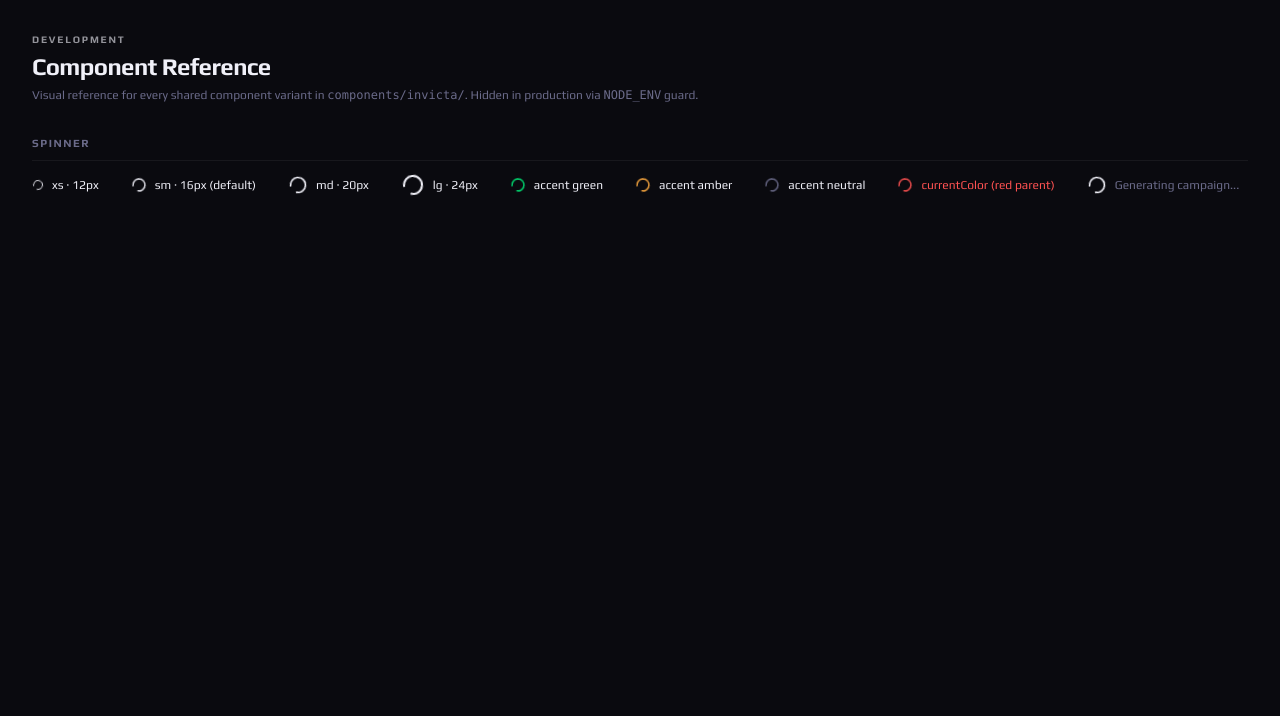
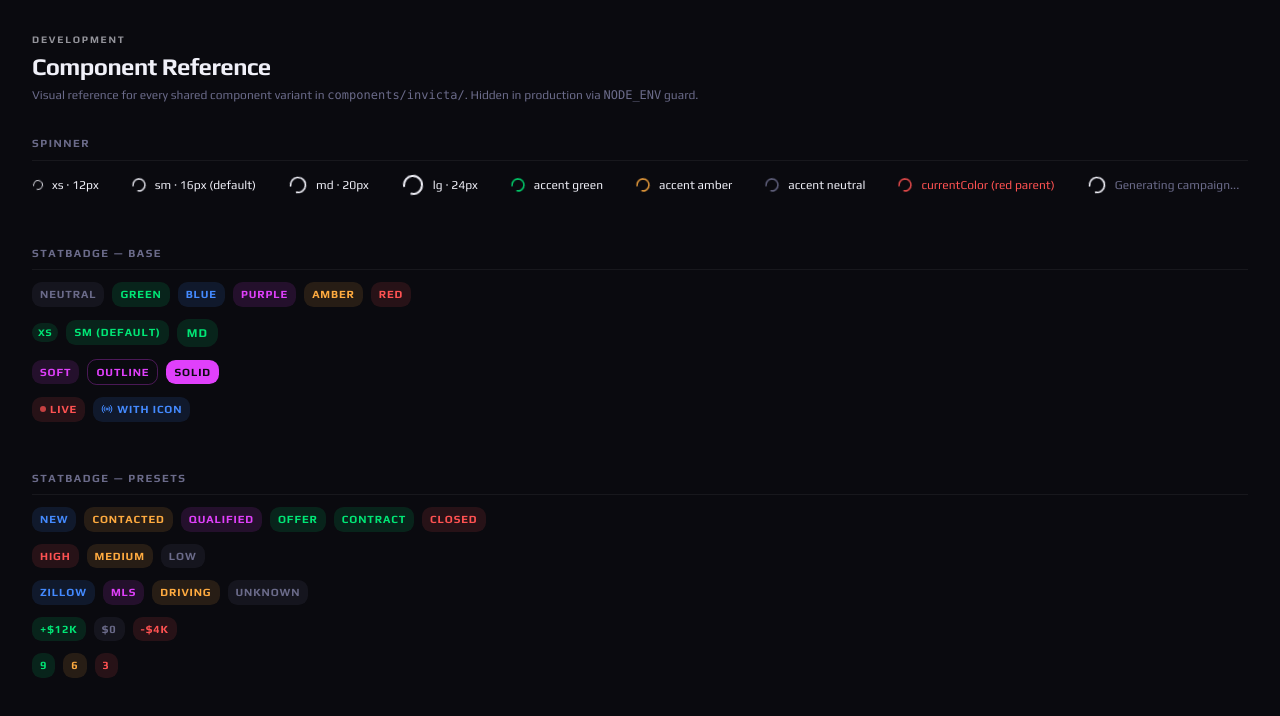
Before and after one commit to lawnmower321/invicta-ai, a Next.js app: page /dev/components in a window 1280 px wide. Shown: the top 716 px of the page. Built offline with nearby package versions, Linux system fonts and the light colour scheme.

Commit message:
feat(invicta): StatBadge + 5 preset badges (Stage/Priority/Source/Spread/Score)

```diff
--- a/app/dev/components/page.tsx
+++ b/app/dev/components/page.tsx
@@ -1,5 +1,12 @@
 import { notFound } from "next/navigation"
 import { Spinner } from "@/components/invicta/Spinner"
+import { StatBadge } from "@/components/invicta/StatBadge"
+import { StageBadge } from "@/components/invicta/badges/StageBadge"
+import { PriorityBadge } from "@/components/invicta/badges/PriorityBadge"
+import { SourceBadge } from "@/components/invicta/badges/SourceBadge"
+import { SpreadBadge } from "@/components/invicta/badges/SpreadBadge"
+import { ScoreBadge } from "@/components/invicta/badges/ScoreBadge"
+import { Radio } from "lucide-react"
 
 export default function DevComponentsPage() {
   if (process.env.NODE_ENV === "production") notFound()
@@ -37,6 +44,67 @@ export default function DevComponentsPage() {
             <Spinner size="md" label="Generating campaign..." />
           </div>
         </section>
+
+        <section>
+          <h2 className="text-[11px] font-bold uppercase tracking-[0.14em] text-muted-foreground pb-2 mb-3 border-b border-white/[0.06]">
+            StatBadge — base
+          </h2>
+          <div className="space-y-3">
+            <div className="flex items-center gap-2 flex-wrap">
+              {(["neutral","green","blue","purple","amber","red"] as const).map(a => (
+                <StatBadge key={a} label={a} accent={a} />
+              ))}
+            </div>
+            <div className="flex items-center gap-2 flex-wrap">
+              <StatBadge label="xs" accent="green" size="xs" />
+              <StatBadge label="sm (default)" accent="green" size="sm" />
+              <StatBadge label="md" accent="green" size="md" />
+            </div>
+            <div className="flex items-center gap-2 flex-wrap">
+              <StatBadge label="soft" accent="purple" variant="soft" />
+              <StatBadge label="outline" accent="purple" variant="outline" />
+              <StatBadge label="solid" accent="purple" variant="solid" />
+            </div>
+            <div className="flex items-center gap-2 flex-wrap">
+              <StatBadge label="LIVE" accent="red" pulse />
+              <StatBadge label="With icon" accent="blue" icon={Radio} />
+            </div>
+          </div>
+        </section>
+
+        <section>
+          <h2 className="text-[11px] font-bold uppercase tracking-[0.14em] text-muted-foreground pb-2 mb-3 border-b border-white/[0.06]">
+            StatBadge — presets
+          </h2>
+          <div className="space-y-3">
+            <div className="flex items-center gap-2 flex-wrap">
+              {(["new","contacted","qualified","offer","contract","closed"] as const).map(s => (
+                <StageBadge key={s} stage={s} />
+              ))}
+            </div>
+            <div className="flex items-center gap-2 flex-wrap">
+              <PriorityBadge priority="high" />
+              <PriorityBadge priority="medium" />
+              <PriorityBadge priority="low" />
+            </div>
+            <div className="flex items-center gap-2 flex-wrap">
+              <SourceBadge source="Zillow" />
+              <SourceBadge source="MLS" />
+              <SourceBadge source="Driving" />
+              <SourceBadge source="Unknown" />
+            </div>
+            <div className="flex items-center gap-2 flex-wrap">
+              <SpreadBadge value={12000} />
+              <SpreadBadge value={0} />
+              <SpreadBadge value={-3500} />
+            </div>
+            <div className="flex items-center gap-2 flex-wrap">
+              <ScoreBadge score={9} />
+              <ScoreBadge score={6} />
+              <ScoreBadge score={3} />
+            </div>
+          </div>
+        </section>
       </main>
     </div>
   )
--- /dev/null
+++ b/components/invicta/StatBadge.tsx
@@ -0,0 +1,61 @@
+import type { LucideIcon } from "lucide-react"
+import { cn } from "@/lib/utils"
+import { accent as accentToken } from "./tokens"
+import type { AccentColor } from "./types"
+
+export type StatBadgeSize = "xs" | "sm" | "md"
+
+type StatBadgeProps = {
+  label: string
+  accent?: AccentColor
+  size?: StatBadgeSize
+  icon?: LucideIcon
+  variant?: "soft" | "outline" | "solid"
+  pulse?: boolean
+}
+
+const SIZE_CLASSES: Record<StatBadgeSize, string> = {
+  xs: "text-[10px] px-1.5 py-0.5 rounded-md",
+  sm: "text-[11px] px-2 py-1 rounded-md",
+  md: "text-xs px-2.5 py-1.5 rounded-lg",
+}
+
+const ICON_PX: Record<StatBadgeSize, number> = { xs: 10, sm: 12, md: 14 }
+const DOT_SIZE: Record<StatBadgeSize, string> = { xs: "w-1 h-1", sm: "w-1.5 h-1.5", md: "w-1.5 h-1.5" }
+
+export function StatBadge({
+  label,
+  accent: accentName = "neutral",
+  size = "sm",
+  icon: Icon,
+  variant = "soft",
+  pulse = false,
+}: StatBadgeProps) {
+  const tok = accentToken(accentName)
+  const style: React.CSSProperties =
+    variant === "soft"
+      ? { backgroundColor: tok.soft, color: tok.fg }
+      : variant === "outline"
+      ? { backgroundColor: "transparent", border: `1px solid ${tok.border}`, color: tok.fg }
+      : { backgroundColor: tok.solid, color: "var(--background)" }
+
+  return (
+    <span
+      className={cn(
+        "font-bold uppercase tracking-[0.08em] inline-flex items-center gap-1 whitespace-nowrap",
+        SIZE_CLASSES[size]
+      )}
+      style={style}
+    >
+      {pulse && (
+        <span
+          className={cn("inline-block rounded-full motion-safe:animate-pulse", DOT_SIZE[size])}
+          style={{ backgroundColor: tok.solid }}
+          aria-hidden="true"
+        />
+      )}
+      {Icon && <Icon size={ICON_PX[size]} aria-hidden="true" />}
+      <span>{label}</span>
+    </span>
+  )
+}
--- /dev/null
+++ b/components/invicta/badges/PriorityBadge.tsx
@@ -0,0 +1,14 @@
+import { StatBadge, type StatBadgeSize } from "../StatBadge"
+import type { AccentColor } from "../types"
+
+type Priority = "high" | "medium" | "low"
+
+const PRIORITY_ACCENT: Record<Priority, AccentColor> = {
+  high: "red",
+  medium: "amber",
+  low: "neutral",
+}
+
+export function PriorityBadge({ priority, size }: { priority: Priority; size?: StatBadgeSize }) {
+  return <StatBadge label={priority} accent={PRIORITY_ACCENT[priority]} size={size} />
+}
--- /dev/null
+++ b/components/invicta/badges/ScoreBadge.tsx
@@ -0,0 +1,13 @@
+import { StatBadge, type StatBadgeSize } from "../StatBadge"
+import { SCORE_THRESHOLDS } from "../presets.constants"
+import type { AccentColor } from "../types"
+
+export function ScoreBadge({ score, size }: { score: number; size?: StatBadgeSize }) {
+  const a: AccentColor =
+    score >= SCORE_THRESHOLDS.high
+      ? "green"
+      : score >= SCORE_THRESHOLDS.medium
+      ? "amber"
+      : "red"
+  return <StatBadge label={String(score)} accent={a} size={size} />
+}
--- /dev/null
+++ b/components/invicta/badges/SourceBadge.tsx
@@ -0,0 +1,17 @@
+import { StatBadge, type StatBadgeSize } from "../StatBadge"
+import type { AccentColor } from "../types"
+
+const KNOWN_SOURCES: Record<string, AccentColor> = {
+  zillow: "blue",
+  mls: "purple",
+  driving: "amber",
+  facebook: "blue",
+  skip: "green",
+  auction: "red",
+}
+
+export function SourceBadge({ source, size }: { source: string; size?: StatBadgeSize }) {
+  const key = source.toLowerCase()
+  const a: AccentColor = KNOWN_SOURCES[key] ?? "neutral"
+  return <StatBadge label={source} accent={a} size={size} />
+}
--- /dev/null
+++ b/components/invicta/badges/SpreadBadge.tsx
@@ -0,0 +1,16 @@
+import { StatBadge, type StatBadgeSize } from "../StatBadge"
+import { SPREAD_NEUTRAL_RANGE } from "../presets.constants"
+import type { AccentColor } from "../types"
+
+function formatSpread(value: number): string {
+  const abs = Math.abs(value)
+  const sign = value > 0 ? "+" : value < 0 ? "-" : ""
+  if (abs >= 1000) return `${sign}$${(abs / 1000).toFixed(0)}k`
+  return `${sign}$${abs.toLocaleString()}`
+}
+
+export function SpreadBadge({ value, size }: { value: number; size?: StatBadgeSize }) {
+  const a: AccentColor =
+    value === SPREAD_NEUTRAL_RANGE ? "neutral" : value > SPREAD_NEUTRAL_RANGE ? "green" : "red"
+  return <StatBadge label={formatSpread(value)} accent={a} size={size} />
+}
--- /dev/null
+++ b/components/invicta/badges/StageBadge.tsx
@@ -0,0 +1,24 @@
+import { StatBadge, type StatBadgeSize } from "../StatBadge"
+import type { AccentColor, PipelineStage } from "../types"
+
+const STAGE_LABELS: Record<PipelineStage, string> = {
+  new: "New",
+  contacted: "Contacted",
+  qualified: "Qualified",
+  offer: "Offer",
+  contract: "Contract",
+  closed: "Closed",
+}
+
+const STAGE_ACCENT: Record<PipelineStage, AccentColor> = {
+  new: "blue",
+  contacted: "amber",
+  qualified: "purple",
+  offer: "green",
+  contract: "green",
+  closed: "red",
+}
+
+export function StageBadge({ stage, size }: { stage: PipelineStage; size?: StatBadgeSize }) {
+  return <StatBadge label={STAGE_LABELS[stage]} accent={STAGE_ACCENT[stage]} size={size} />
+}
```
